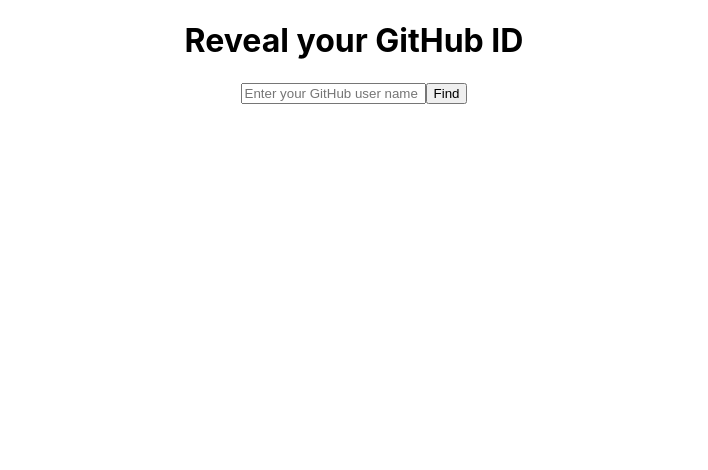
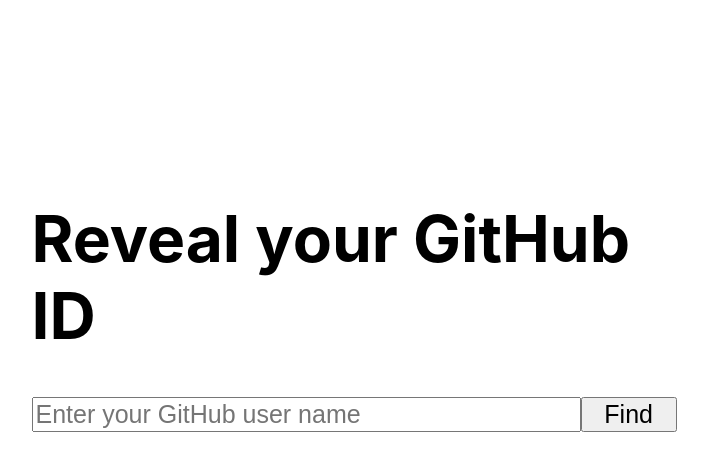
Before and after one commit to bg-k/reveal-your-gh-id, a React (Create React App) app: page / in a window 1280 px wide. Shown: the top 470 px of the page, without its empty margins (286-994 px from the left). Built offline with nearby package versions, Linux system fonts and the light colour scheme.

Commit message:
update style

```diff
--- a/src/App.css
+++ /dev/null
@@ -1,27 +0,0 @@
-.App {
-  text-align: center;
-}
-
-.App-header {
-  background-color: #282c34;
-  min-height: 100vh;
-  display: flex;
-  flex-direction: column;
-  align-items: center;
-  justify-content: center;
-  font-size: calc(10px + 2vmin);
-  color: white;
-}
-
-.App-link {
-  color: #61dafb;
-}
-
-@keyframes App-logo-spin {
-  from {
-    transform: rotate(0deg);
-  }
-  to {
-    transform: rotate(360deg);
-  }
-}
--- a/src/App.js
+++ b/src/App.js
@@ -1,11 +1,12 @@
 import React from "react";
-import "./App.css";
-import Main from "./components/Main"
+import "./style.css";
+import Finder from "./components/Finder"
 
 function App() {
   return (
-    <div className="App">
-      <Main />
+    <div className="container">
+      <h1 className="header">Reveal your GitHub ID</h1>
+      <Finder />
     </div>
   );
 }
--- a/src/components/Finder.js
+++ b/src/components/Finder.js
@@ -1,4 +1,5 @@
 import React, {useState} from "react";
+import "../style.css"
 import findId from "../api";
 import Presenter from "./Presenter";
 import NotFound from "./NotFound";
@@ -18,14 +19,21 @@
 
   return(
     <div>
+      <div className="finder-container">
         <input type="text"
               name="username"
               placeholder="Enter your GitHub user name"
+              className="finder-input"
               onChange={e => setUsername(e.target.value)} />
-      <button onClick={() => fetchId()}>Find</button>
 
+        <button onClick={() => fetchId()}
+                className="find-button">Find</button>
+      </div>
+
+      <div className="finder-fetch-result">
         {(!isInitialState && !id) && <NotFound />}
         {(id) && <Presenter id={id} />}
+      </div>
     </div>
   )
 }
--- a/src/components/Main.js
+++ /dev/null
@@ -1,15 +0,0 @@
-import React, {Component} from "react";
-import Finder from "./Finder"
-
-class Main extends Component {
-  render() {
-    return(
-      <div>
-        <h1>Reveal your GitHub ID</h1>
-        <Finder />
-      </div>
-    )
-  }
-}
-
-export default Main;
--- a/src/components/Presenter.js
+++ b/src/components/Presenter.js
@@ -1,15 +1,10 @@
 import React, {useState} from "react";
-import NotFound from "./NotFound";
+import "../style.css"
 
 const Presenter = ({id}) => {
   return(
-    <div className="aaa">
-      {id &&
-        <div>
-          <h2>Your GitHub id</h2>
-          <h2>{id}</h2>
-        </div>
-      }
+    <div className="presenter-container">
+      {id && <h2>{id}</h2>}
     </div>
   );
 }
--- /dev/null
+++ b/src/style.css
@@ -0,0 +1,37 @@
+.container {
+  margin: 200px auto 0;
+  width: 645px;
+}
+
+.header {
+  font-size: 64px;
+}
+
+/* Finder.js */
+
+.finder-container {
+  display: flex;
+  justify-content: space-between;
+
+}
+
+.finder-input {
+  width: 85%;
+  font-size: 25px;
+}
+
+.find-button {
+  width: 15%;
+  font-size: 25px;
+}
+
+.finder-fetch-result {
+  margin-top: 50px;
+}
+
+/* Presenter.js */
+
+.presenter-container {
+  text-align: center;
+  font-size: 40px;
+}
```
Lines whose indentation alone changed are shown as unchanged.
